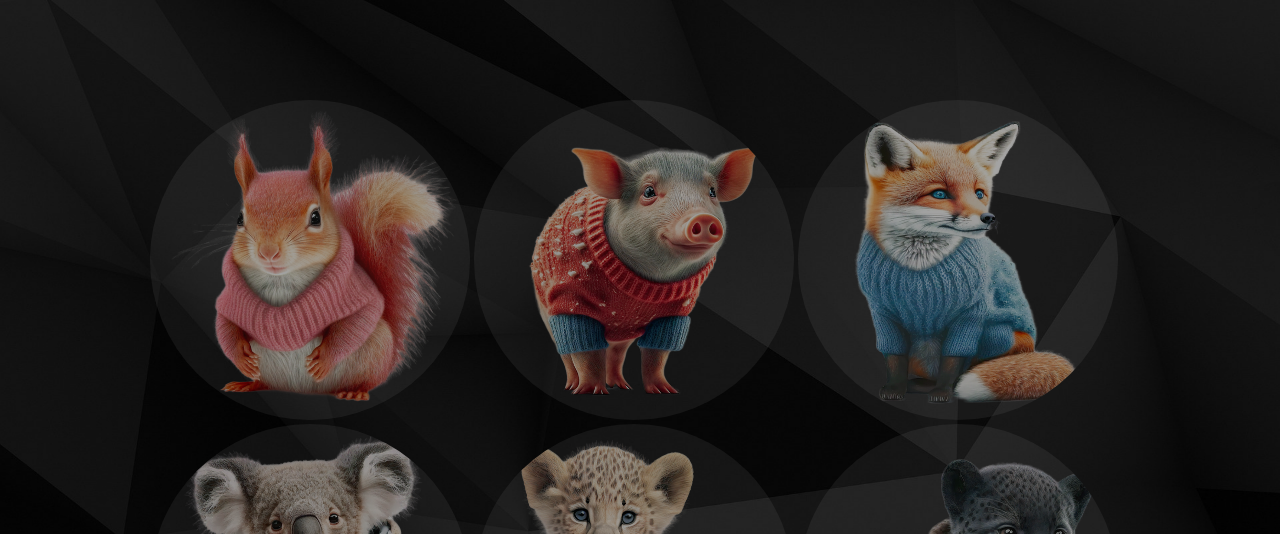
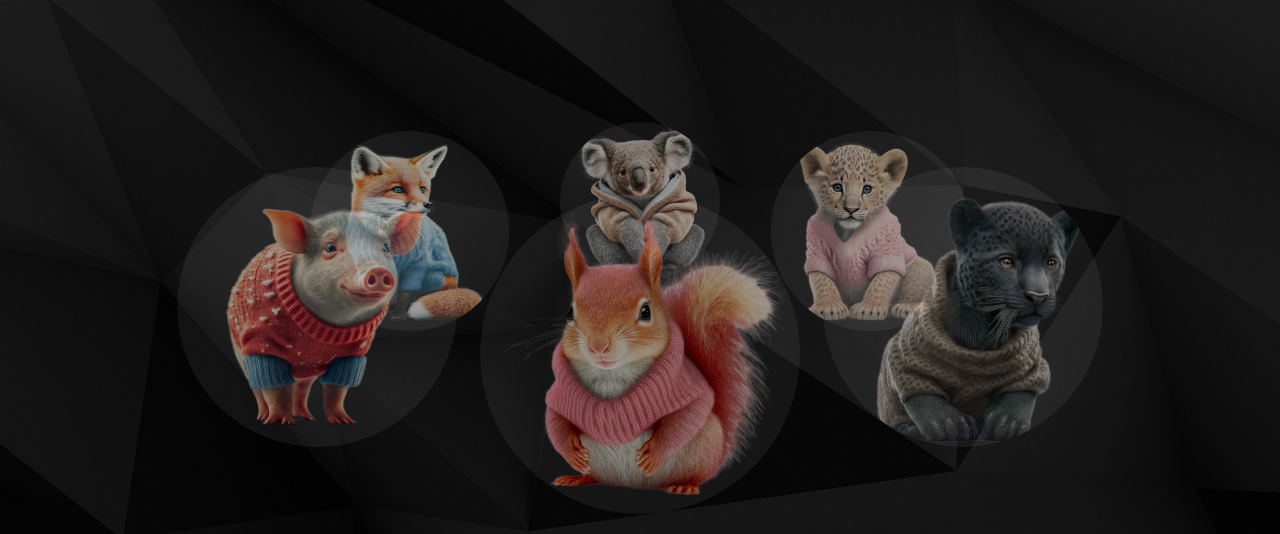
Before and after one commit to freetimezp/usefull-things-024-3d-team, a plain HTML site: page index.html in a window 1280 px wide. Shown: the top 534 px of the page. Drawn offline with nearby package versions, Linux system fonts and the light colour scheme.

Commit message:
03. usefull-things-024-3d-team. Cloud9 Carousel.

```diff
--- a/assets/css/style.css
+++ b/assets/css/style.css
@@ -12,7 +12,8 @@ a {
 
 html, body {
     width: 100%;
-    height: 100%;
+    height: 100vh;
+    overflow: hidden;
 }
 
 body {
--- a/assets/js/main.js
+++ b/assets/js/main.js
@@ -0,0 +1,52 @@
+$(function () {
+    var showcase = $("#showcase");
+
+    showcase.Cloud9Carousel({
+        yPos: 42,
+        yRadius: 48,
+        mirrorOptions: {
+            gap: 12,
+            height: 0.2
+        },
+        buttonLeft: $(".nav > .left"),
+        buttonRight: $(".nav > .right"),
+        autoPlay: false,
+        bringToFront: true,
+
+        onRendered: showcaseUpdated,
+        onLoaded: function () {
+            showcase.css('visibility', 'visible');
+            showcase.css('display', 'none');
+            showcase.fadeIn(1500);
+
+        }
+    });
+
+    function showcaseUpdated(showcase) {
+        var nearestItem = showcase.nearestItem().element; // Get the nearest item
+        var altText = $(nearestItem).attr('alt'); // Extract the alt attribute
+        var title = $("#item-title").html(altText); // Set it as HTML
+
+        var c = Math.cos((showcase.floatIndex() % 1) * 2 * Math.PI);
+        title.css('opacity', 0.5 + (0.5 * c));
+    };
+
+    $('.nav > button').click(function (e) {
+        var b = $(e.target).addClass('down');
+        setTimeout(function () {
+            b.removeClass('down');
+        }, 80000);
+    });
+
+    $(document).keydown(function (e) {
+        switch (e.keyCode) {
+            case 37:
+                $('.nav > .left').click();
+                break;
+
+            case 39:
+                $('.nav > .right').click();
+                break;
+        };
+    });
+});
--- a/index.html
+++ b/index.html
@@ -13,12 +13,12 @@
 <body>
     <div id="wrap">
         <div id="showcase">
-            <img src="./assets/images/img01.png" alt="" class="cloud9-item">
-            <img src="./assets/images/img02.png" alt="" class="cloud9-item">
-            <img src="./assets/images/img03.png" alt="" class="cloud9-item">
-            <img src="./assets/images/img04.png" alt="" class="cloud9-item">
-            <img src="./assets/images/img05.png" alt="" class="cloud9-item">
-            <img src="./assets/images/img06.png" alt="" class="cloud9-item">
+            <img src="./assets/images/img01.png" alt="01" class="cloud9-item">
+            <img src="./assets/images/img02.png" alt="02" class="cloud9-item">
+            <img src="./assets/images/img03.png" alt="03" class="cloud9-item">
+            <img src="./assets/images/img04.png" alt="04" class="cloud9-item">
+            <img src="./assets/images/img05.png" alt="05" class="cloud9-item">
+            <img src="./assets/images/img06.png" alt="06" class="cloud9-item">
         </div>
 
         <p id="item-title">&nbsp;</p>
```
